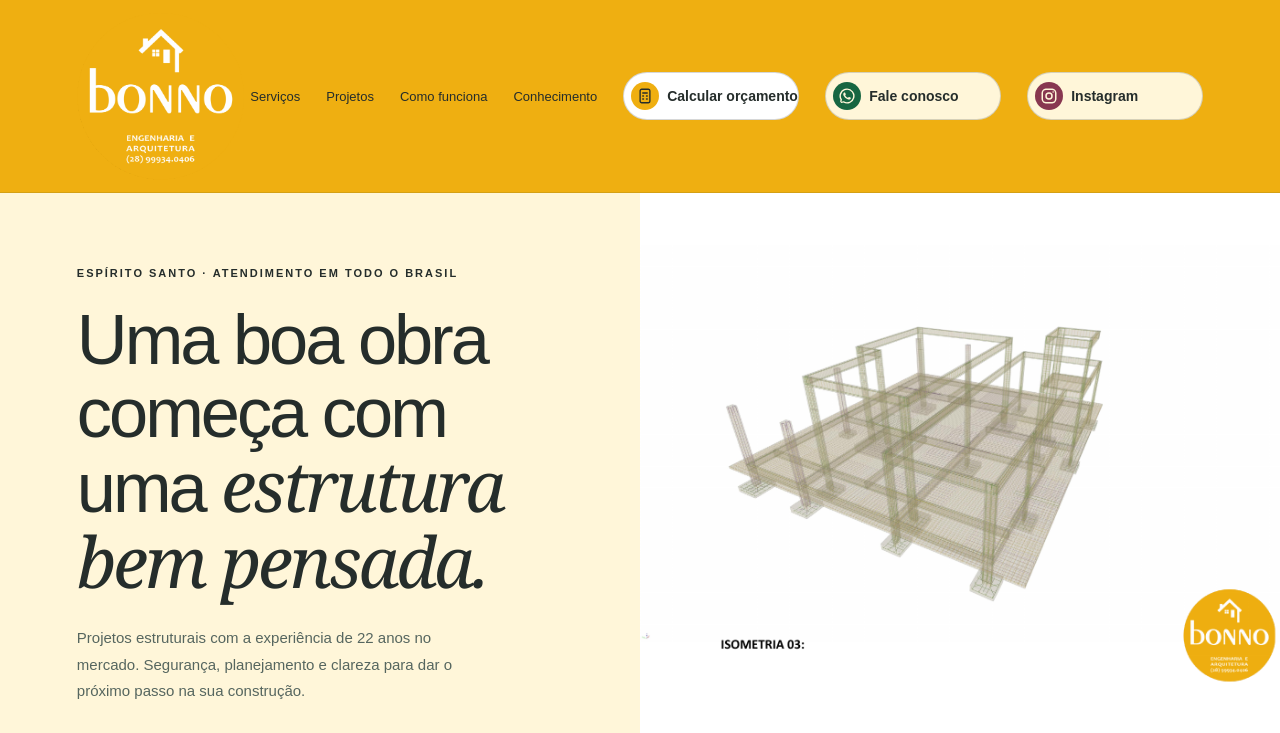
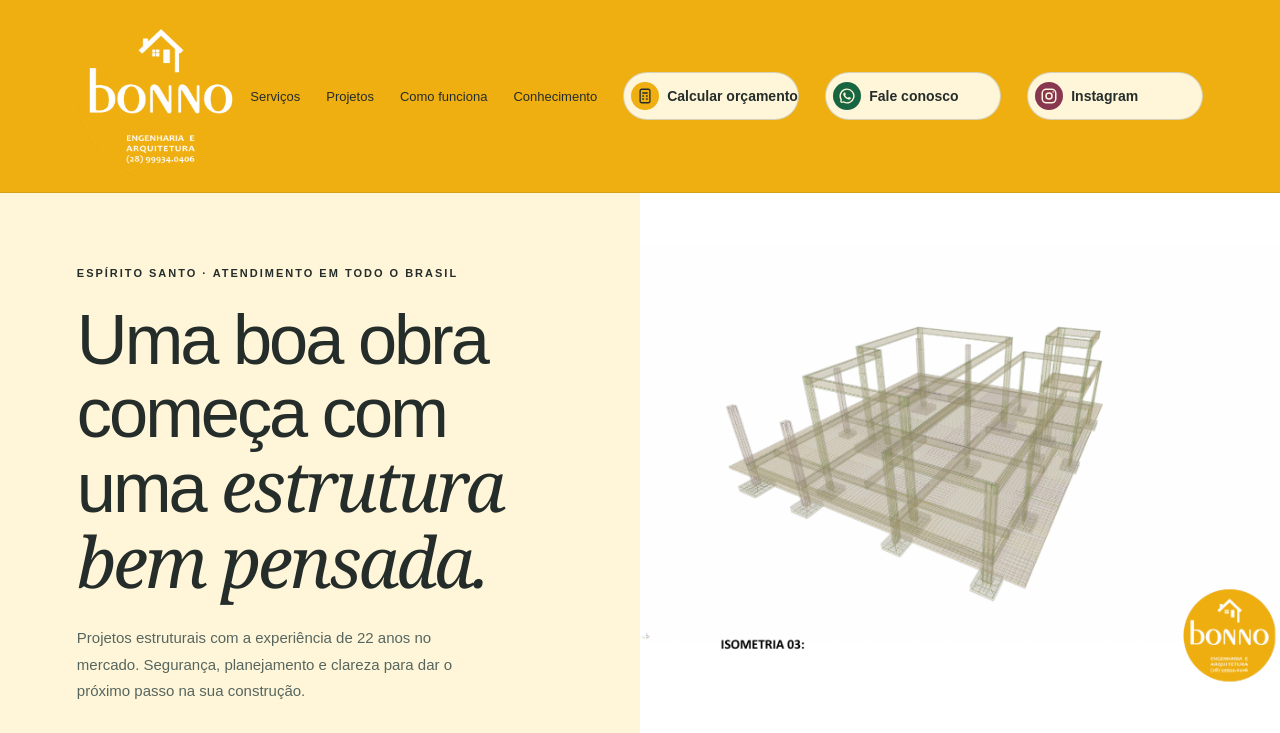
Before and after one commit to BonnoEngenharia/bonnoengenharia.github.io, a plain HTML site: page index.html in a window 1280 px wide. Shown: the top 733 px of the page. Drawn offline with Linux system fonts and the light colour scheme.

Commit message:
Usa o mesmo fundo creme nos botões do cabeçalho

```diff
--- a/index.html
+++ b/index.html
@@ -15,9 +15,6 @@
   font-weight: 700;
   line-height: 1.2;
   white-space: nowrap;
-}
-.links .button[href="#orcamento"] {
-  background: #fff;
 }
 .links .button:focus-visible {
   outline: 2px solid #252d2b;
```
